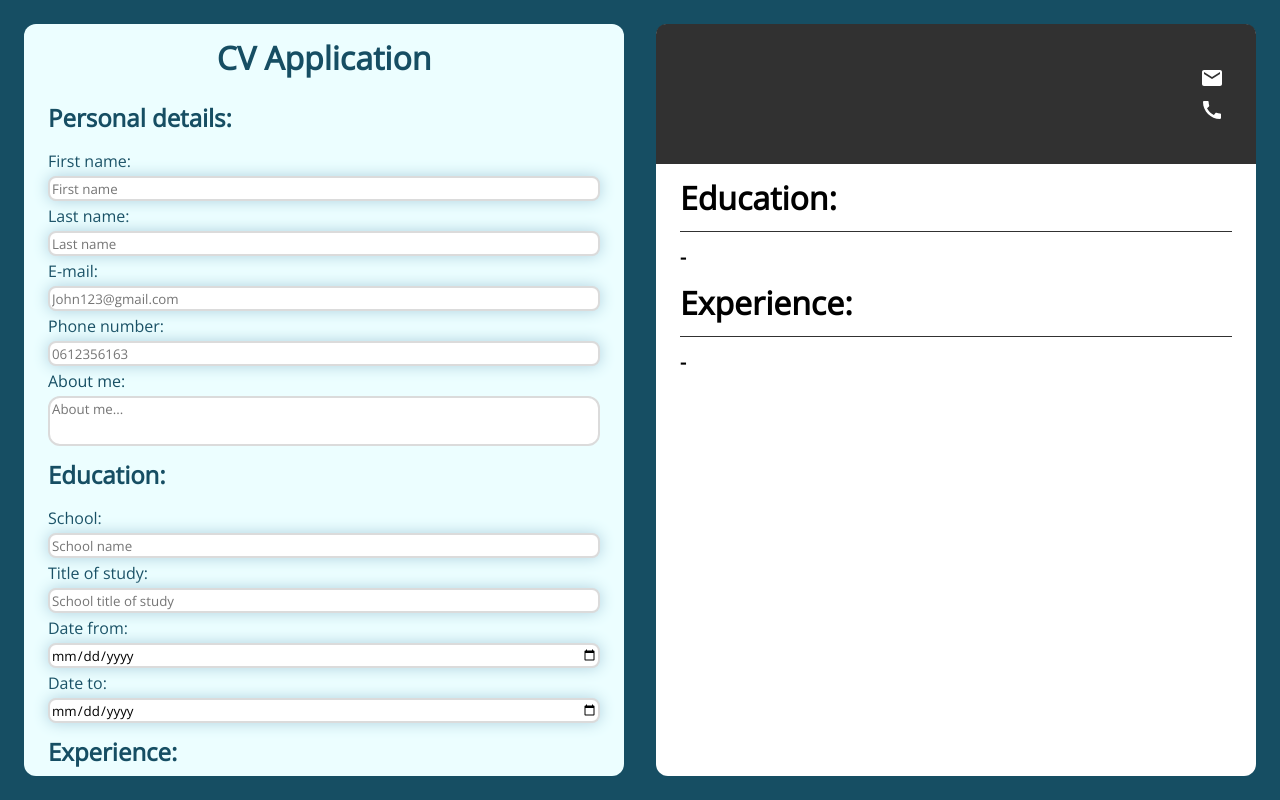
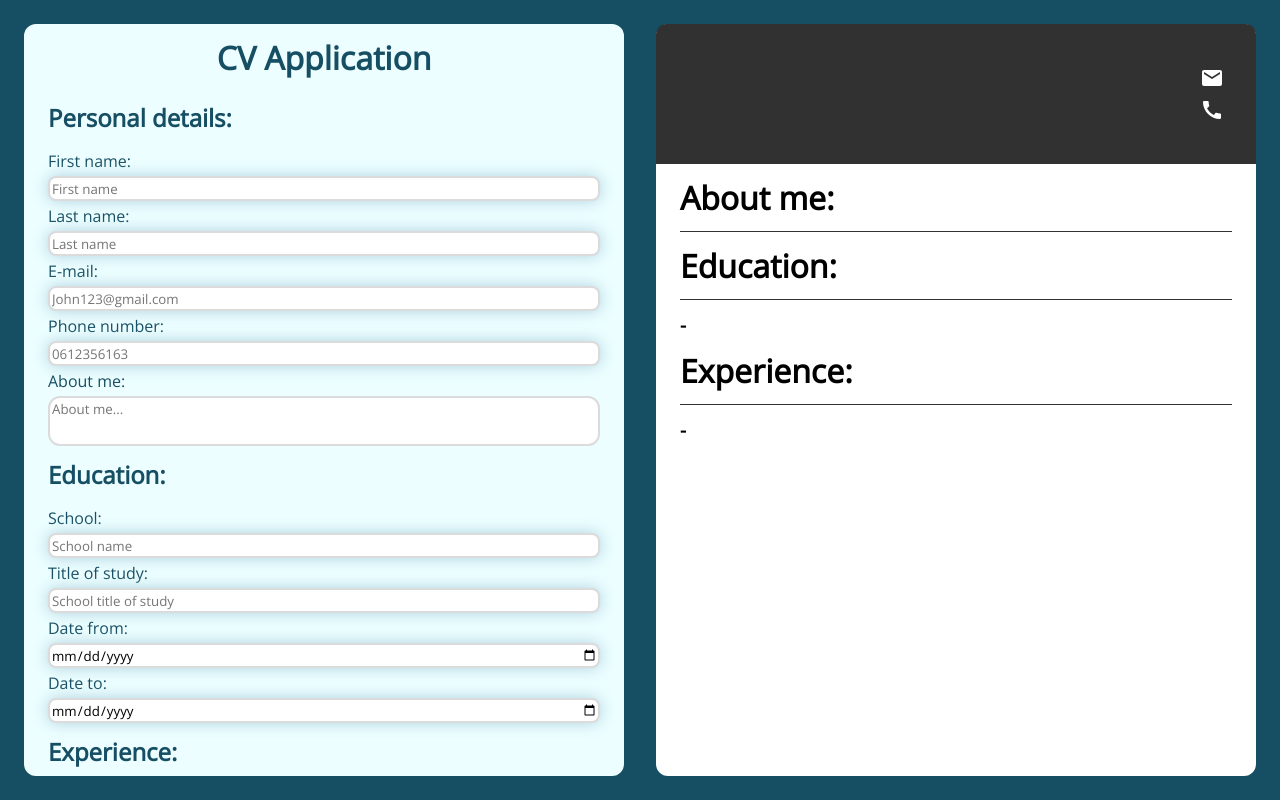
Before and after one commit to NexyusNex/cv-project, a React (Create React App) app: page / in a window 1280 px wide. Built offline with nearby package versions, Linux system fonts and the light colour scheme.

Commit message:
Added about me display

```diff
--- a/src/App.js
+++ b/src/App.js
@@ -2,6 +2,7 @@ import React from "react";
 import Personal from "./components/Personal";
 import Education from "./components/Education";
 import Experience from "./components/Experience";
+import Aboutme from "./components/Aboutme";
 
 class App extends React.Component {
   constructor(props) {
@@ -13,6 +14,7 @@ class App extends React.Component {
         Lname: "",
         email: "",
         tel: "",
+        aboutme: "",
       },
       Einfo: {
         school: "",
@@ -46,6 +48,7 @@ class App extends React.Component {
         Lname: this.state.Lname,
         email: this.state.email,
         tel: this.state.tel,
+        aboutme: this.state.aboutme,
       },
       Einfo: {
         school: this.state.school,
@@ -185,6 +188,7 @@ class App extends React.Component {
         </div>
         <div className="info-container">
           <Personal Pinfo={Pinfo}></Personal>
+          <Aboutme Pinfo={Pinfo}></Aboutme>
           <Education Einfo={Einfo}></Education>
           <Experience Expinfo={Expinfo}></Experience>
         </div>
--- /dev/null
+++ b/src/components/Aboutme.js
@@ -0,0 +1,13 @@
+import React from "react";
+
+class Aboutme extends React.Component {
+  render() {
+    return (
+      <div className="about-me">
+        <h1>About me:</h1>
+        <p>{this.props.Pinfo.aboutme}</p>
+      </div>
+    );
+  }
+}
+export default Aboutme;
--- a/src/index.css
+++ b/src/index.css
@@ -143,14 +143,22 @@
 }
 
 .education-info,
-.experience-info {
+.experience-info,
+.about-me {
   padding: 0 24px;
 }
 
 .education-info h1,
-.experience-info h1 {
+.experience-info h1,
+.about-me h1 {
   border-bottom: 1px solid #313131;
   padding: 12px 0;
+}
+
+.about-me p {
+  min-width: 100px;
+  max-width: 500px;
+  word-wrap: break-word;
 }
 
 .school-card,
```
